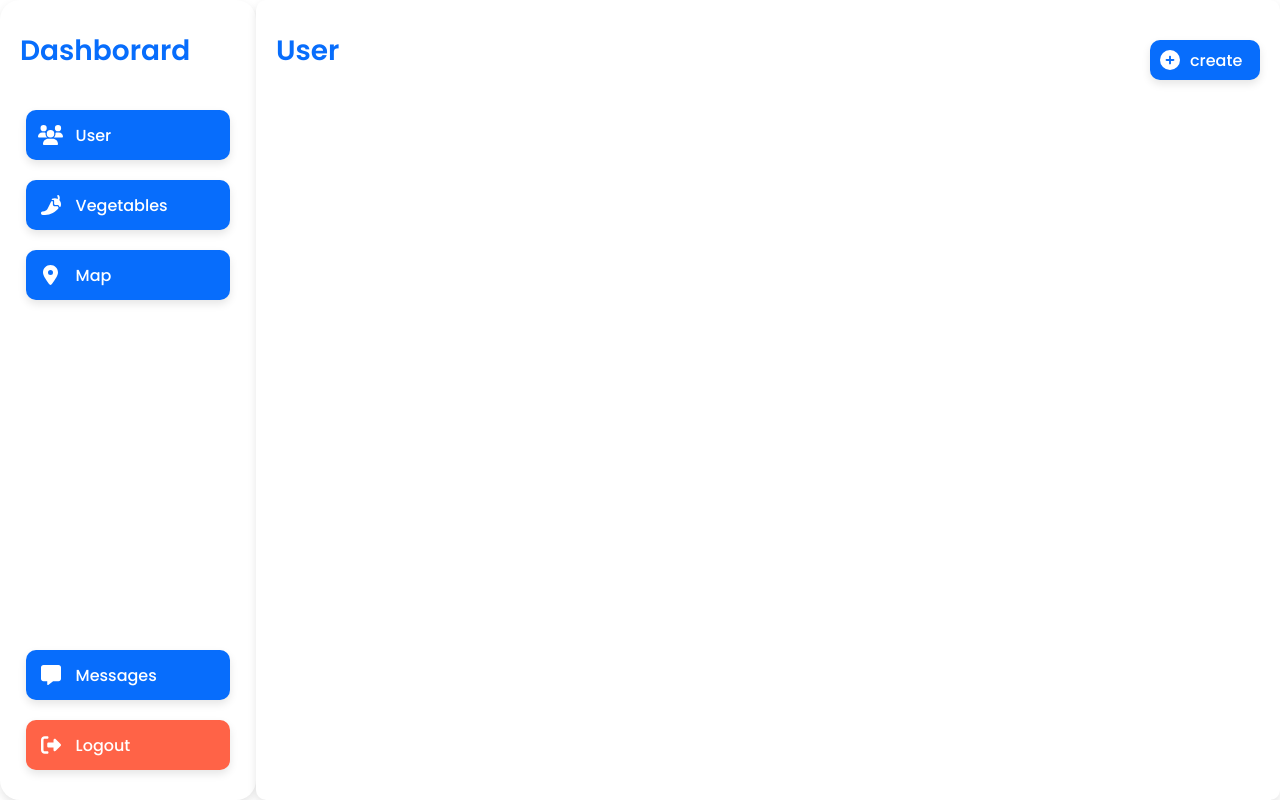
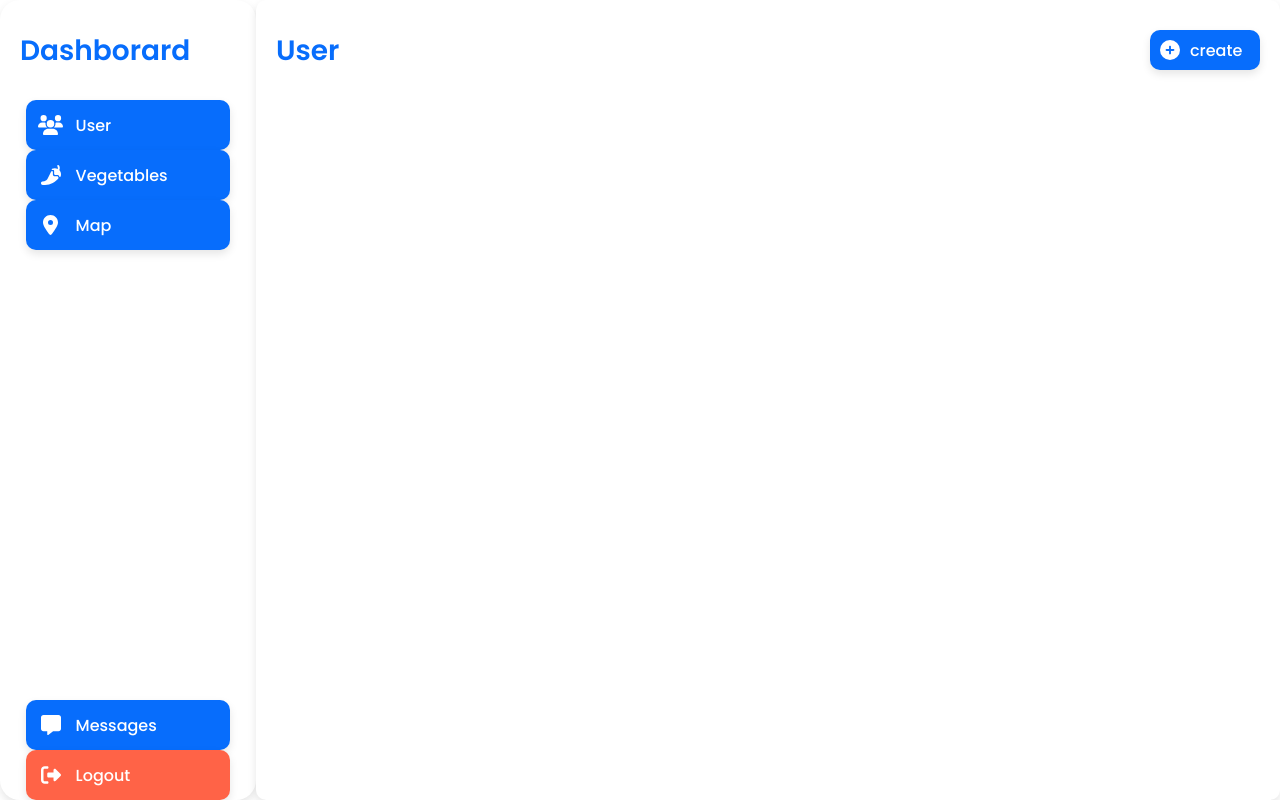
Before and after one commit to anirudh-mk/agriculture-automation-using-iot-frontend-web, a React (Vite) app: page / in a window 1280 px wide. Built offline with nearby package versions, Linux system fonts and the light colour scheme.

Commit message:
optim(components/IconButton.jsx):code optimized

```diff
--- a/components/IconButton/IconButton.jsx
+++ b/components/IconButton/IconButton.jsx
@@ -7,8 +7,6 @@ function IconButton({
   width,
   borderRadius,
   backgroundColor,
-  marginTop,
-  marginBottom,
   buttonText,
   color,
   icon,
@@ -22,8 +20,6 @@ function IconButton({
         height: height ? height : 40,
         borderRadius: borderRadius ? borderRadius : 10,
         backgroundColor: backgroundColor ? backgroundColor : "#076DFC",
-        marginTop: marginTop ? marginTop : 10,
-        marginBottom: marginBottom ? marginBottom : 10,
       }}
       onClick={onClick}
     >
```
